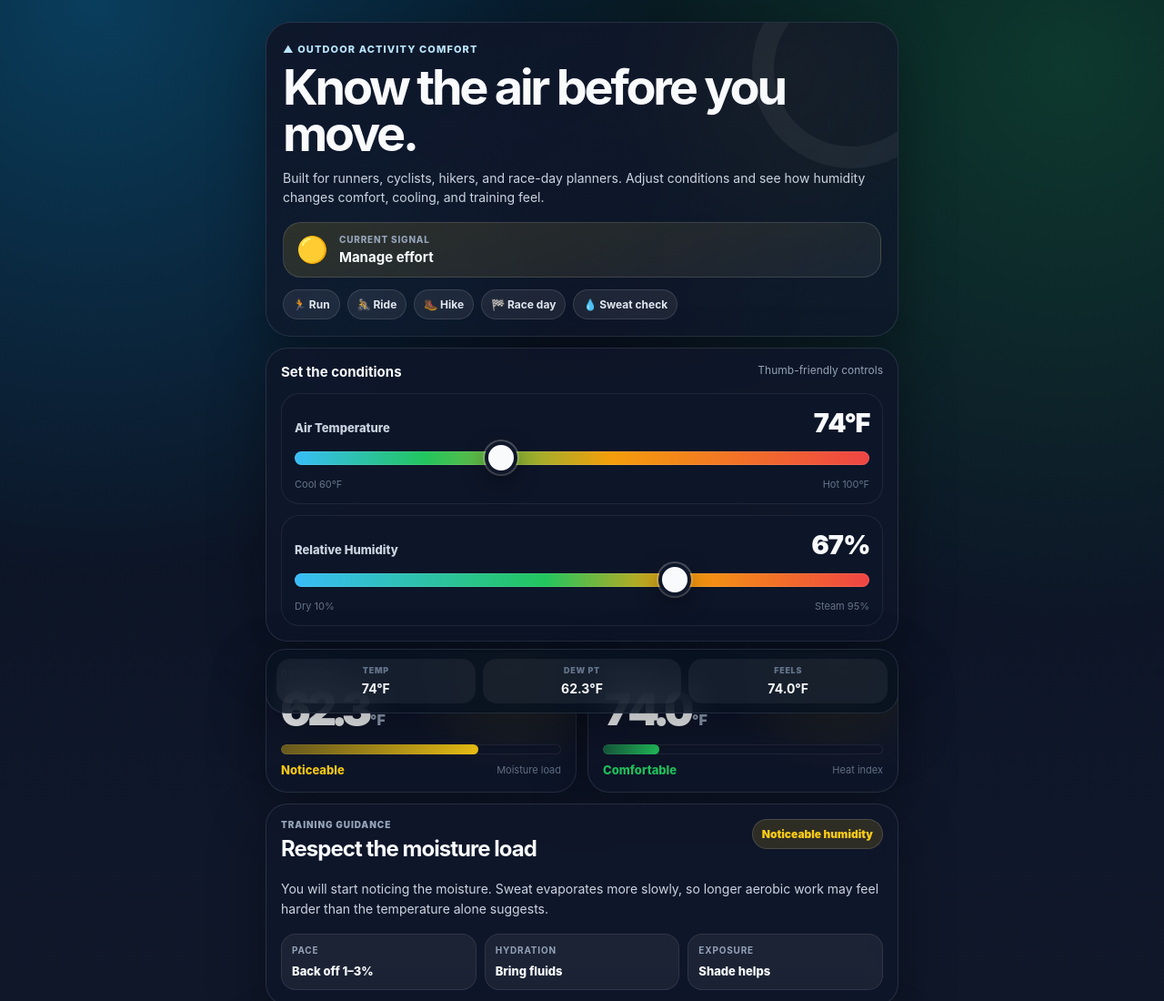
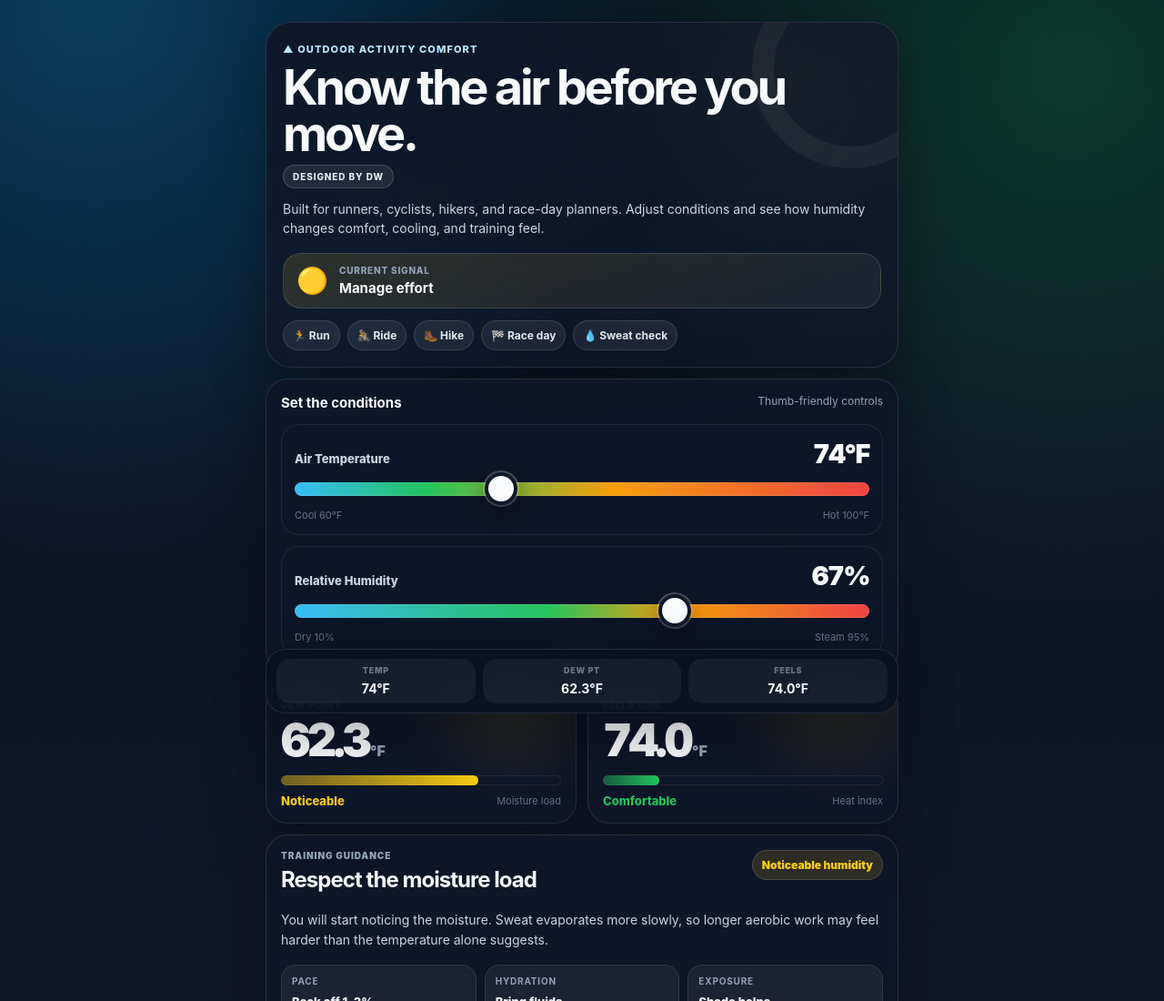
Before and after one commit to debeerswang/temperature, a plain HTML site: page index.html in a window 1280 px wide. Shown: the top 1100 px of the page at 91% size. Drawn offline with Linux system fonts and the light colour scheme.

Commit message:
Sync gh-pages with DW top credit

```diff
--- a/index.html
+++ b/index.html
@@ -18,6 +18,7 @@
 <section class="hero">
 <div class="kicker">▲ Outdoor activity comfort</div>
 <h1>Know the air before you move.</h1>
+<div style="position:relative;z-index:1;display:inline-flex;align-items:center;margin-top:8px;padding:6px 10px;border-radius:999px;border:1px solid rgba(255,255,255,.16);background:rgba(255,255,255,.08);color:#e2e8f0;font-size:10px;font-weight:800;letter-spacing:.09em;text-transform:uppercase">Designed by DW</div>
 <p class="subtitle">Built for runners, cyclists, hikers, and race-day planners. Adjust conditions and see how humidity changes comfort, cooling, and training feel.</p>
 <div class="status-row"><div class="readiness"><span id="conditionIcon">🟢</span><div><small>Current signal</small><strong id="readinessLabel">Green light</strong></div></div></div>
 <div class="chips"><span class="chip">🏃 Run</span><span class="chip">🚴 Ride</span><span class="chip">🥾 Hike</span><span class="chip">🏁 Race day</span><span class="chip">💧 Sweat check</span></div>
```
